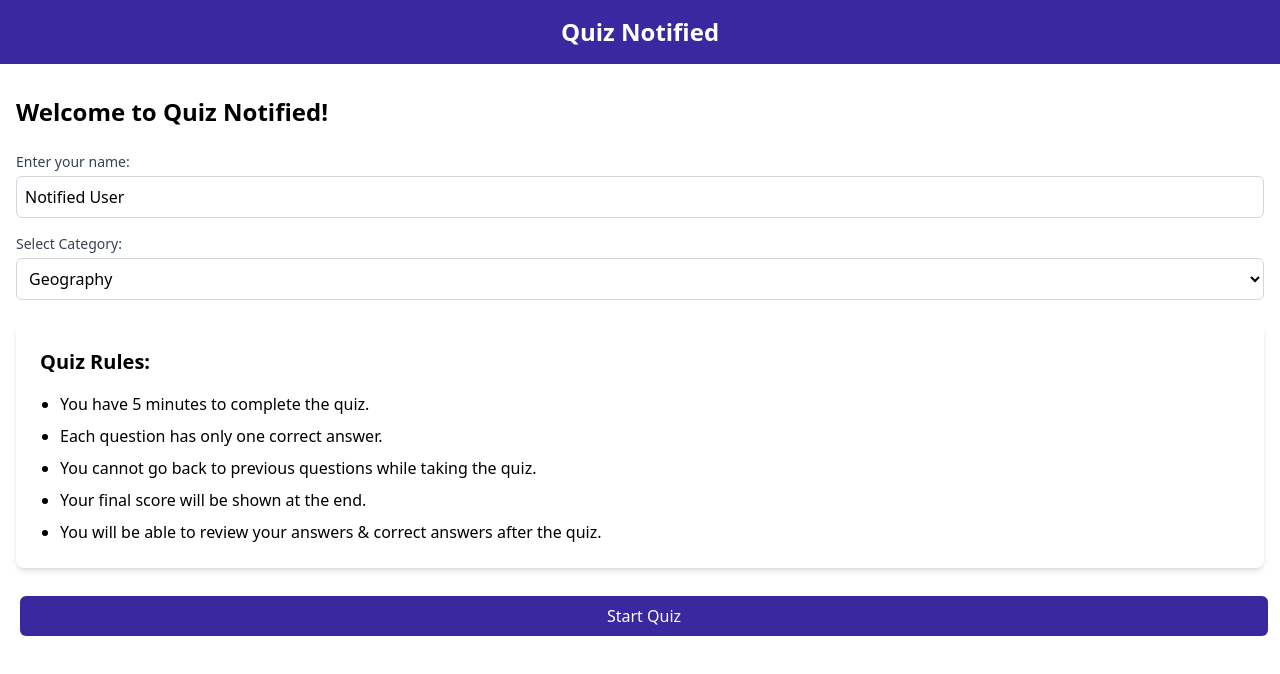
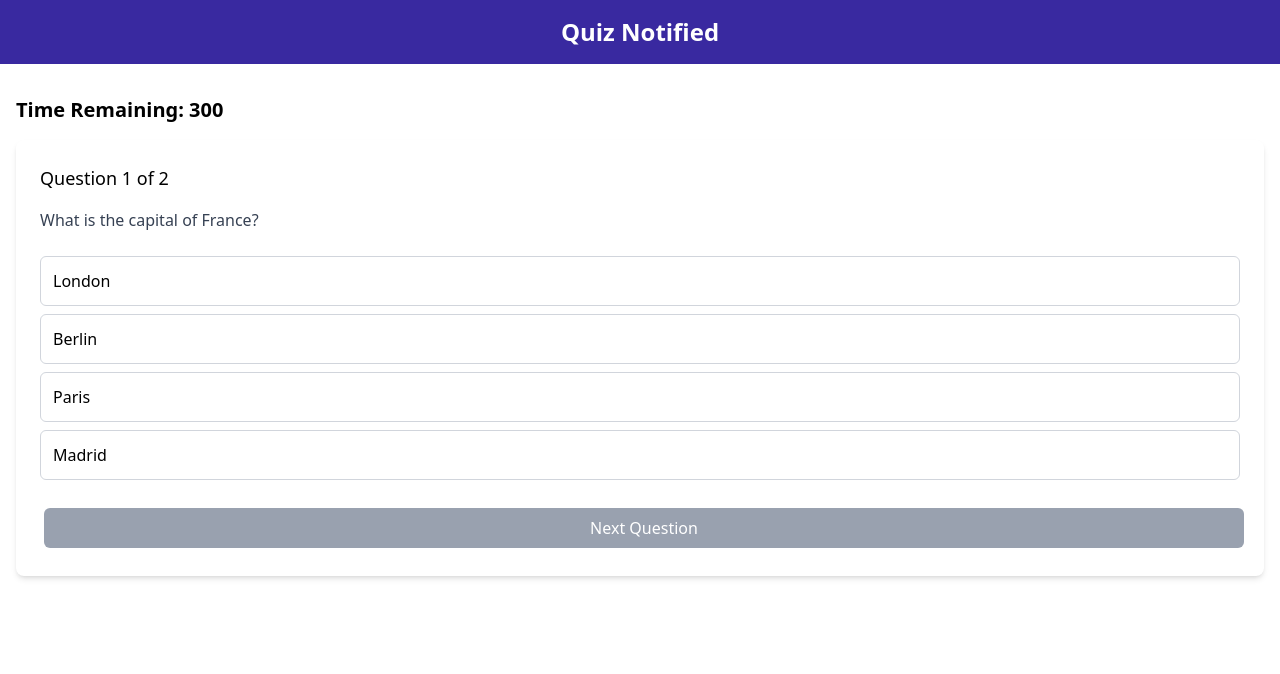
Before and after one commit to manishsingh0210/quiz-app-angular, an Angular app: page /quiz in a window 1280 px wide. Before the commit this address led to /. Shown: the top 674 px of the page. Built offline with nearby package versions, Linux system fonts and the light colour scheme.

Commit message:
feat(quiz): Add quiz page, routing, data model & service

```diff
--- a/src/app/app.component.ts
+++ b/src/app/app.component.ts
@@ -1,13 +1,13 @@
 import { Component } from '@angular/core';
 import { HeaderComponent } from "./components/header/header.component";
-import { IntroComponent } from "./components/intro/intro.component";
+import { RouterOutlet } from '@angular/router';
 
 @Component({
   selector: 'app-root',
-  imports: [HeaderComponent, IntroComponent],
+  imports: [HeaderComponent, RouterOutlet],
   template: `
-    <app-header></app-header>
-    <app-intro></app-intro>
+    <app-header />
+    <router-outlet />
   `,
   styles: ``,
 })
--- a/src/app/app.routes.ts
+++ b/src/app/app.routes.ts
@@ -1,3 +1,15 @@
 import { Routes } from '@angular/router';
+import { IntroComponent } from './components/intro/intro.component';
+import { QuizComponent } from './components/quiz/quiz.component';
 
-export const routes: Routes = [];
+export const routes: Routes = [
+    {
+        path: '',
+        pathMatch: 'full',
+        component: IntroComponent
+    },
+    {
+        path: 'quiz',
+        component: QuizComponent
+    }
+];
--- a/src/app/components/intro/intro.component.html
+++ b/src/app/components/intro/intro.component.html
@@ -6,10 +6,10 @@
     </div>
     <div class="form-group">
         <label for="category" class="block text-sm font-medium text-gray-700">Select Category:</label>
-        <select id="category" [(ngModel)]="selectedCategory" class="form-control">
+        <select id="category" [(ngModel)]="selectedCategoryId" class="form-control">
             <option value="">Select a category</option>
-            <option *ngFor="let category of categories" [value]="category">
-                {{category}}
+            <option *ngFor="let category of categories" [value]="category.id">
+                {{category.name}}
             </option>
         </select>
     </div>
@@ -23,7 +23,7 @@
             <li>You will be able to review your answers & correct answers after the quiz.</li>
         </ul>
     </div>
-    <button class="btn btn-primary" (click)="startQuiz()" [disabled]="!userName || !selectedCategory">
+    <button class="btn btn-primary" (click)="startQuiz()" [disabled]="!userName || !selectedCategoryId">
         Start Quiz
     </button>
 </div>
--- a/src/app/components/intro/intro.component.ts
+++ b/src/app/components/intro/intro.component.ts
@@ -1,6 +1,9 @@
 import { Component } from '@angular/core';
 import { CommonModule } from '@angular/common';
 import { FormsModule } from '@angular/forms';
+import { Router } from '@angular/router';
+import { QuizService } from '../../services/quiz.service';
+import { Subscription } from 'rxjs';
 
 @Component({
   selector: 'app-intro',
@@ -8,16 +11,34 @@ import { FormsModule } from '@angular/forms';
   templateUrl: './intro.component.html'
 })
 export class IntroComponent {
-  userName = 'Notified User';
-  selectedCategory = 'Geography';
-  categories: string[] = ['Geography', 'History', 'Science'];
+  userName: string = '';
 
-  constructor() {
+  selectedCategoryId: number = 0;
 
+  categories: { id: number; name: string; }[] = [];
+
+  private userInfoSubscription?: Subscription;
+
+  constructor(private router: Router, private quizService: QuizService) {
+    this.categories = this.quizService.getCategories();
+    this.userInfoSubscription = this.quizService.getUserInfo().subscribe(info => {
+      this.userName = info.name;
+      this.selectedCategoryId = info.selectedCategoryId;
+    });
+  }
+
+  ngOnDestroy(): void {
+    this.userInfoSubscription?.unsubscribe();
   }
 
   startQuiz(): void {
     // First set the user info
+    this.quizService.setUserInfo({
+      name: this.userName,
+      selectedCategoryId: Number(this.selectedCategoryId)
+    });
+
     // Move to the first question
+    this.router.navigate(['quiz']);
   }
 }
--- /dev/null
+++ b/src/app/components/quiz/quiz.component.html
@@ -0,0 +1,25 @@
+<div class="container">
+    <div class="text-xl font-semibold mb-4">Time Remaining: {{ timeRemaining }}</div>
+    <div class="bg-white rounded-lg shadow-md p-6">
+        <h3 class="text-lg font-medium mb-4">Question {{currentQuestionIndex + 1}} of {{questions.length}}</h3>
+        <p class="text-gray-700 mb-6">{{currentQuestion.question}}</p>
+        <div class="space-y-2">
+            <div *ngFor="let choice of currentQuestion.choices; let i = index" class="option"
+                [class.correct]="isAnswered && i === currentQuestion.correctAnswer"
+                [class.incorrect]="isAnswered && i === selectedAnswer && i !== currentQuestion.correctAnswer"
+                [class.disabled]="isAnswered" (click)="!isAnswered && selectAnswer(i)">
+                {{choice}}
+            </div>
+        </div>
+        <div class="mt-6">
+            <button class="btn btn-primary w-full" [disabled]="!isAnswered" (click)="nextQuestion()"
+                *ngIf="currentQuestionIndex < questions.length - 1">
+                Next Question
+            </button>
+            <button class="btn btn-primary w-full" [disabled]="!isAnswered" (click)="finishQuiz()"
+                *ngIf="currentQuestionIndex === questions.length - 1">
+                Finish Quiz
+            </button>
+        </div>
+    </div>
+</div>
--- /dev/null
+++ b/src/app/components/quiz/quiz.component.ts
@@ -0,0 +1,46 @@
+import { Component, OnInit, OnDestroy } from '@angular/core';
+import { CommonModule } from '@angular/common';
+import { QuizService } from '../../services/quiz.service';
+import { Question } from '../../models/quiz.model';
+import { Subscription } from 'rxjs';
+
+@Component({
+  selector: 'app-quiz',
+  imports: [CommonModule],
+  templateUrl: './quiz.component.html',
+})
+export class QuizComponent implements OnInit, OnDestroy {
+  questions: Question[] = [];
+
+  currentQuestionIndex = 0;
+
+  selectedAnswer: number | null = null;
+
+  isAnswered = false;
+
+  timeRemaining = 300; // 5 minutes in seconds
+
+  private stateSubscription?: Subscription;
+
+  constructor(private quizService: QuizService) { }
+
+  ngOnInit(): void {
+    this.stateSubscription = this.quizService.getUserInfo().subscribe(info => {
+      this.questions = this.quizService.getQuestions(info.selectedCategoryId);
+    });
+  }
+
+  ngOnDestroy(): void {
+    this.stateSubscription?.unsubscribe();
+  }
+
+  get currentQuestion(): Question {
+    return this.questions[this.currentQuestionIndex];
+  }
+
+  selectAnswer(index: number): void { }
+
+  nextQuestion(): void { }
+
+  finishQuiz(): void { }
+}
--- /dev/null
+++ b/src/app/models/quiz.model.ts
@@ -0,0 +1,29 @@
+export interface Category {
+    id: number;
+    name: string;
+}
+
+export interface Categories {
+    [key: string]: Category;
+}
+
+export interface Question {
+    id: number;
+    question: string;
+    choices: string[];
+    correctAnswer: number;
+    categoryId: number;
+}
+
+export interface QuizState {
+    currentQuestionIndex: number;
+    answers: number[];
+    score: number;
+    timeRemaining: number;
+    selectedCategoryId: number;
+}
+
+export interface UserInfo {
+    name: string;
+    selectedCategoryId: number;
+}
--- /dev/null
+++ b/src/app/services/quiz.service.ts
@@ -0,0 +1,49 @@
+import { Injectable } from '@angular/core';
+import { Categories, Question, QuizState, UserInfo } from '../models/quiz.model';
+import { BehaviorSubject, Observable } from 'rxjs';
+import { categories, questions } from '../utils/mockData';
+
+@Injectable({
+    providedIn: 'root'
+})
+export class QuizService {
+    private categories: Categories = categories;
+
+    private questions: Question[] = questions;
+
+    private quizState = new BehaviorSubject<QuizState>({
+        currentQuestionIndex: 0,
+        answers: [],
+        score: 0,
+        timeRemaining: 300,
+        selectedCategoryId: 0
+    });
+
+    private userInfo = new BehaviorSubject<UserInfo>({
+        name: 'Notified User',
+        selectedCategoryId: 1
+    });
+
+    constructor() { }
+
+    getQuestions(categoryId: number): Question[] {
+        return this.questions.filter(q => q.categoryId === categoryId);
+    }
+
+    getCategories(): { id: number; name: string }[] {
+        return Object.values(this.categories);
+    }
+
+    getUserInfo(): Observable<UserInfo> {
+        return this.userInfo.asObservable();
+    }
+
+    setUserInfo(info: UserInfo): void {
+        this.userInfo.next(info);
+        const currentState = this.quizState.value;
+        this.quizState.next({
+            ...currentState,
+            selectedCategoryId: info.selectedCategoryId
+        });
+    }
+}
--- /dev/null
+++ b/src/app/utils/mockData.ts
@@ -0,0 +1,30 @@
+import { Categories, Question } from "../models/quiz.model";
+
+export const categories: Categories = {
+    'geography': { id: 1, name: 'Geography' },
+    'history': { id: 2, name: 'History' }
+};
+
+export const questions: Question[] = [
+    {
+        id: 1,
+        question: 'What is the capital of France?',
+        choices: ['London', 'Berlin', 'Paris', 'Madrid'],
+        correctAnswer: 2,
+        categoryId: 1
+    },
+    {
+        id: 2,
+        question: 'Who painted the Mona Lisa?',
+        choices: ['Van Gogh', 'Leonardo da Vinci', 'Picasso', 'Rembrandt'],
+        correctAnswer: 1,
+        categoryId: 2
+    },
+    {
+        id: 3,
+        question: 'What is the capital of India?',
+        choices: ['Delhi', 'Mumbai', 'Bengaluru', 'Chennai'],
+        correctAnswer: 1,
+        categoryId: 1
+    },
+];
```
Also changed, not shown: 1 other file (tests, documents, lock files or other folders).
